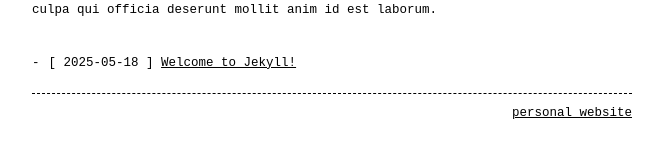
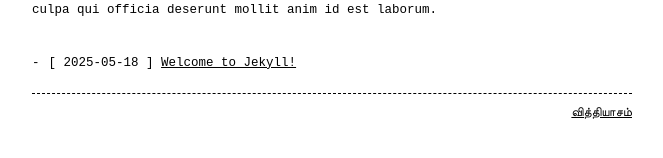
Before and after one commit to visforvali/visforvali.github.io, a Jekyll site: the page built from index.md, in a window 1280 px wide. Shown: the part 206-364 px from the top of the page, without its empty margins (308-971 px from the left). Built offline with Jekyll 4.4.1, drawn with Linux system fonts in a browser that asks for light colours.

Commit message:
Update _config.yml

```diff
--- a/_config.yml
+++ b/_config.yml
@@ -6,7 +6,7 @@ header_pages:
   - index.md
   - about.md
 
-footer: '<a href="https://vyshalimanivannan.com/"><i class="fa-solid fa-globe"></i>personal website</a>'
+footer: '<a href="https://vyshalimanivannan.com/">வித்தியாசம்</a>'
 
 style: dark # dark (default) or light
 listen_for_clients_preferred_style: true # true or false (default)
```
